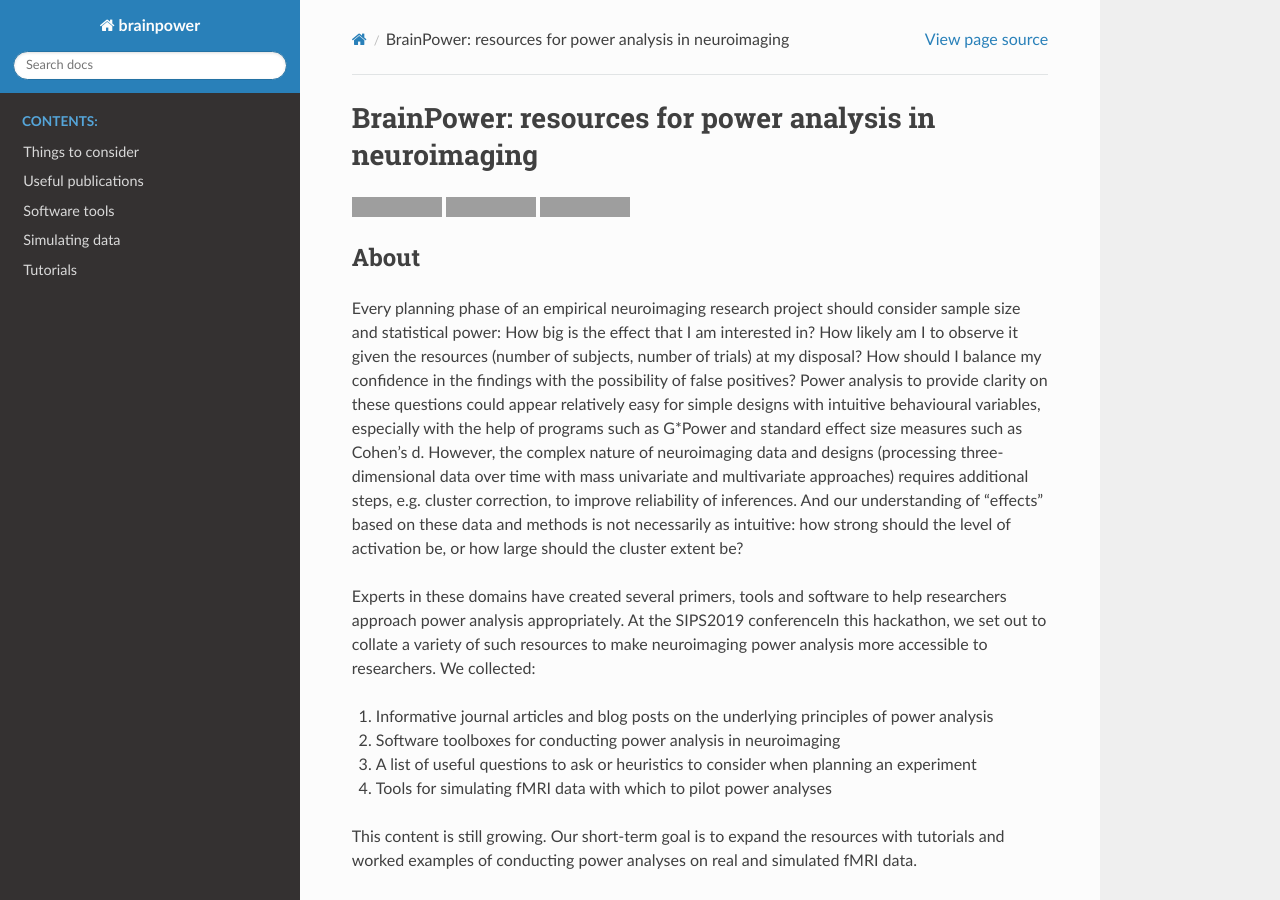
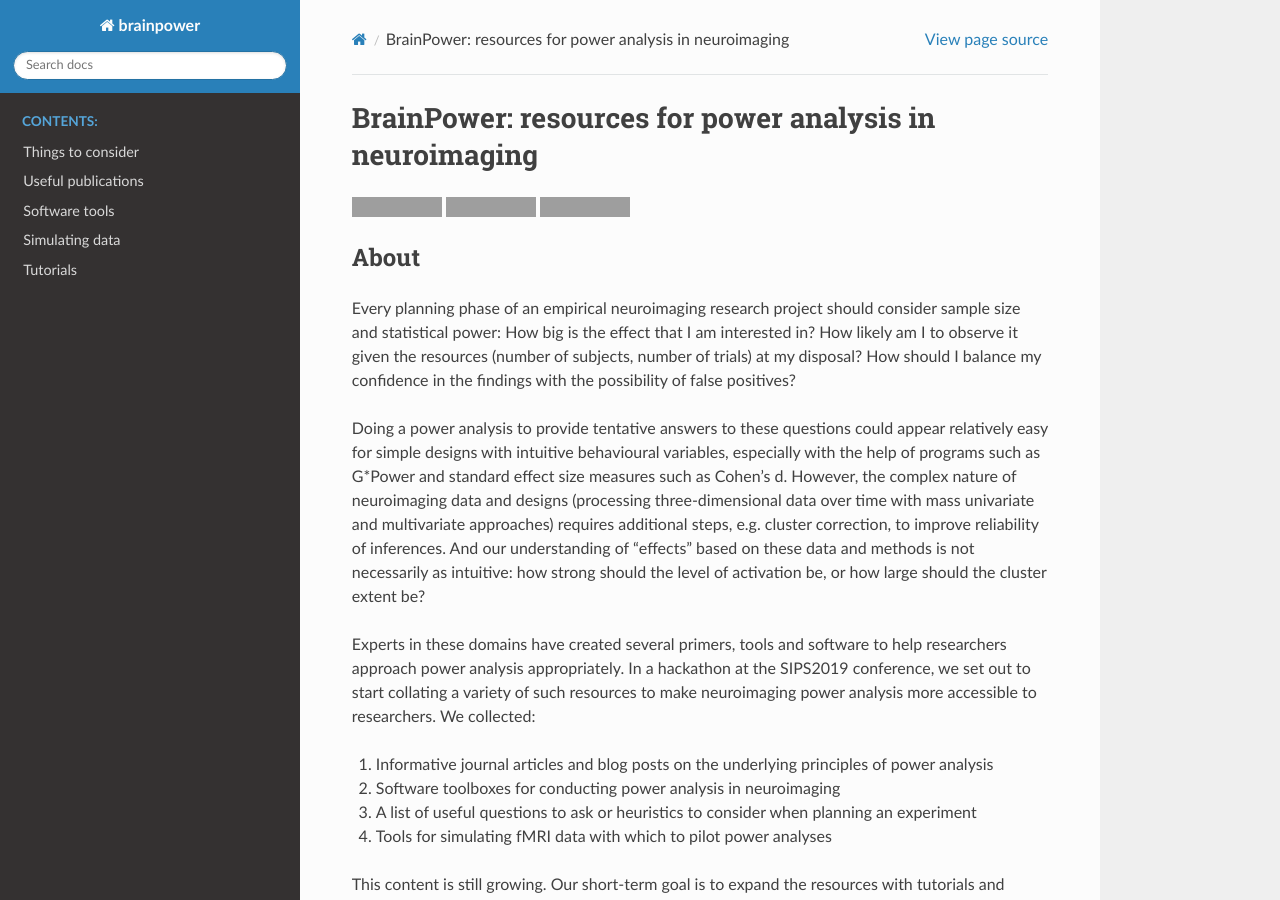
Before and after one commit to jsheunis/brainpower, a Sphinx documentation site: the page built from docs/index.rst, in a window 1280 px wide and 900 px high. Built offline with Sphinx 7.4.7 and the Read the Docs theme 2.0.0, drawn with Linux system fonts in a browser that asks for light colours; grey boxes are pictures that could not be loaded.

Commit message:
fix index

```diff
--- a/docs/index.rst
+++ b/docs/index.rst
@@ -22,9 +22,11 @@ BrainPower: resources for power analysis in neuroimaging
 About
 -----
 
-Every planning phase of an empirical neuroimaging research project should consider sample size and statistical power: How big is the effect that I am interested in? How likely am I to observe it given the resources (number of subjects, number of trials) at my disposal? How should I balance my confidence in the findings with the possibility of false positives? Power analysis to provide clarity on these questions could appear relatively easy for simple designs with intuitive behavioural variables, especially with the help of programs such as G*Power and standard effect size measures such as Cohen's d. However, the complex nature of neuroimaging data and designs (processing three-dimensional data over time with mass univariate and multivariate approaches) requires additional steps, e.g. cluster correction, to improve reliability of inferences. And our understanding of "effects" based on these data and methods is not necessarily as intuitive: how strong should the level of activation be, or how large should the cluster extent be?
+Every planning phase of an empirical neuroimaging research project should consider sample size and statistical power: How big is the effect that I am interested in? How likely am I to observe it given the resources (number of subjects, number of trials) at my disposal? How should I balance my confidence in the findings with the possibility of false positives?
 
-Experts in these domains have created several primers, tools and software to help researchers approach power analysis appropriately. At the SIPS2019 conferenceIn this hackathon, we set out to collate a variety of such resources to make neuroimaging power analysis more accessible to researchers. We collected:
+Doing a power analysis to provide tentative answers to these questions could appear relatively easy for simple designs with intuitive behavioural variables, especially with the help of programs such as G*Power and standard effect size measures such as Cohen's d. However, the complex nature of neuroimaging data and designs (processing three-dimensional data over time with mass univariate and multivariate approaches) requires additional steps, e.g. cluster correction, to improve reliability of inferences. And our understanding of "effects" based on these data and methods is not necessarily as intuitive: how strong should the level of activation be, or how large should the cluster extent be?
+
+Experts in these domains have created several primers, tools and software to help researchers approach power analysis appropriately. In a hackathon at the SIPS2019 conference, we set out to start collating a variety of such resources to make neuroimaging power analysis more accessible to researchers. We collected:
 
 1. Informative journal articles and blog posts on the underlying principles of power analysis
 2. Software toolboxes for conducting power analysis in neuroimaging
```
